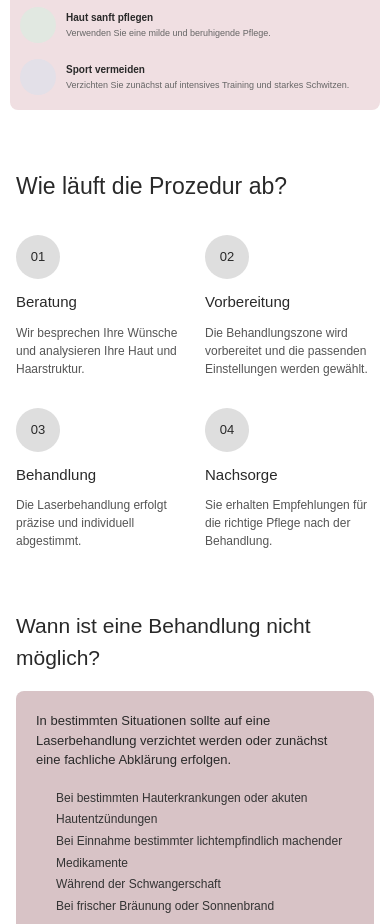
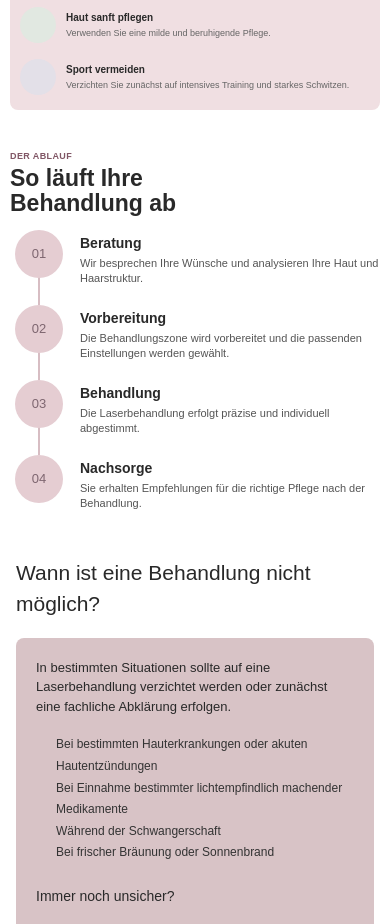
Before and after one commit to AnatoliPanas/alexandrit_haus, an Astro site: page / in a window 390 px wide. Shown: the part 1620-2544 px from the top of the page. Built offline with nearby package versions, Linux system fonts and the light colour scheme; Astro itself is replaced by a stand-in of ours.

Commit message:
add MobileVersion

```diff
--- a/src/components/ProcedureSteps.astro
+++ b/src/components/ProcedureSteps.astro
@@ -29,7 +29,19 @@ const steps = [
 
 <section class="procedure-steps" id="procedure">
   <div class="procedure-inner">
-    <h2>Wie läuft die Prozedur ab?</h2>
+    <div class="procedure-heading">
+      <span class="procedure-eyebrow">DER ABLAUF</span>
+
+      <h2>
+        <span class="desktop-title">Wie läuft die Prozedur ab?</span>
+        <span class="mobile-title">
+          So läuft Ihre
+          <br />
+          Behandlung ab
+        </span>
+      </h2>
+    </div>
+
     <div class="steps-grid">
       {steps.map((step, index) => (
         <article class="step">
@@ -60,12 +72,17 @@ const steps = [
     </div>
   </div>
 </section>
+
 <style>
+  /* =========================
+     DESKTOP
+     ========================= */
+
   .procedure-steps {
     width: 100%;
     padding: 25px 60px 35px;
     box-sizing: border-box;
-    background: #fff;
+    background: #ffffff;
   }
 
   .procedure-inner {
@@ -73,12 +90,29 @@ const steps = [
     margin: 0 auto;
   }
 
+  /* HEADING */
+
+  .procedure-heading {
+    margin-bottom: 32px;
+  }
+
   .procedure-inner h2 {
-    margin: 0 0 32px;
+    margin: 0;
     color: #292929;
     font-size: 26px;
     font-weight: 500;
   }
+
+  .procedure-eyebrow,
+  .mobile-title {
+    display: none;
+  }
+
+  .desktop-title {
+    display: inline;
+  }
+
+  /* STEPS GRID */
 
   .steps-grid {
     display: grid;
@@ -97,6 +131,8 @@ const steps = [
     margin-bottom: 12px;
   }
 
+  /* NUMBER CIRCLE */
+
   .step-number {
     width: 44px;
     height: 44px;
@@ -109,9 +145,12 @@ const steps = [
     border-radius: 50%;
     background: #dedede;
     color: #292929;
+
     font-size: 13px;
     font-weight: 500;
   }
+
+  /* DESKTOP ARROWS */
 
   .step-arrow {
     display: flex;
@@ -130,6 +169,8 @@ const steps = [
     overflow: visible;
   }
 
+  /* STEP TEXT */
+
   .step h3 {
     margin: 0 0 10px;
     color: #292929;
@@ -140,12 +181,14 @@ const steps = [
   .step p {
     max-width: 230px;
     margin: 0;
-    color: #555;
+    color: #555555;
     font-size: 12px;
     line-height: 1.5;
   }
 
-  /* TABLET */
+  /* =========================
+     TABLET
+     ========================= */
 
   @media (max-width: 900px) {
     .procedure-steps {
@@ -161,25 +204,197 @@ const steps = [
     }
   }
 
-  /* MOBILE */
+  /* =========================
+     MOBILE — FIGMA
+     ========================= */
 
   @media (max-width: 600px) {
     .procedure-steps {
-      padding: 35px 16px;
+      width: 100%;
+      padding: 16px 10px 20px;
+      box-sizing: border-box;
+      background: #ffffff;
+    }
+
+    .procedure-inner {
+      width: 100%;
+      max-width: 100%;
+    }
+
+    /* MOBILE HEADING */
+
+    .procedure-heading {
+      margin-bottom: 14px;
+    }
+
+    .procedure-eyebrow {
+      display: block;
+      margin-bottom: 3px;
+
+      color: #805665;
+      font-size: 9px;
+      font-weight: 600;
+      letter-spacing: 0.4px;
     }
 
     .procedure-inner h2 {
+      margin: 0;
       font-size: 23px;
+      font-weight: 600;
+      line-height: 1.08;
     }
 
+    .desktop-title {
+      display: none;
+    }
+
+    .mobile-title {
+      display: inline;
+    }
+
+    /* VERTICAL TIMELINE */
+
     .steps-grid {
-      grid-template-columns: repeat(2, minmax(0, 1fr));
-      row-gap: 30px;
-      column-gap: 20px;
+      display: flex;
+      flex-direction: column;
+      gap: 0;
+      position: relative;
     }
+
+    .step {
+      position: relative;
+
+      display: grid;
+      grid-template-columns: 58px minmax(0, 1fr);
+      grid-template-rows: auto auto;
+      column-gap: 12px;
+      align-content: start;
+
+      min-height: 75px;
+      padding: 0 0 12px;
+    }
+
+    /* CONNECTING LINE */
+
+    .step:not(:last-child)::after {
+      content: "";
+      position: absolute;
+
+      top: 32px;
+      bottom: 0;
+      left: 28px;
+
+      width: 2px;
+      background: #d7bdc3;
+      z-index: 0;
+    }
+
+    /* NUMBER CIRCLE */
+
+    .step-visual {
+      grid-column: 1;
+      grid-row: 1 / 3;
+
+      display: flex;
+      justify-content: center;
+      align-items: flex-start;
+
+      width: 58px;
+      margin: 0;
+
+      position: relative;
+      z-index: 1;
+    }
+
+    .step-number {
+      width: 48px;
+      height: 48px;
+      flex-shrink: 0;
+
+      border-radius: 50%;
+      background: #e5cdd2;
+      color: #7e6670;
+
+      font-size: 13px;
+      font-weight: 500;
+    }
+
+    /* HIDE DESKTOP ARROWS */
 
     .step-arrow {
       display: none;
     }
+
+    /* STEP TITLE */
+
+    .step h3 {
+      grid-column: 2;
+      grid-row: 1;
+
+      margin: 4px 0 4px;
+
+      color: #292929;
+      font-size: 14px;
+      font-weight: 600;
+      line-height: 1.3;
+    }
+
+    /* STEP DESCRIPTION */
+
+    .step p {
+      grid-column: 2;
+      grid-row: 2;
+
+      max-width: 100%;
+      margin: 0;
+
+      color: #555555;
+      font-size: 11px;
+      line-height: 1.4;
+    }
+
+    /* LAST STEP */
+
+    .step:last-child {
+      min-height: 48px;
+      padding-bottom: 0;
+    }
+  }
+
+  /* =========================
+     SMALL MOBILE
+     ========================= */
+
+  @media (max-width: 380px) {
+    .procedure-inner h2 {
+      font-size: 21px;
+    }
+
+    .step {
+      grid-template-columns: 48px minmax(0, 1fr);
+      column-gap: 8px;
+    }
+
+    .step-visual {
+      width: 48px;
+    }
+
+    .step-number {
+      width: 44px;
+      height: 44px;
+    }
+
+    .step:not(:last-child)::after {
+      left: 23px;
+      top: 30px;
+    }
+
+    .step h3 {
+      font-size: 12px;
+    }
+
+    .step p {
+      font-size: 10px;
+    }
   }
 </style>
```
